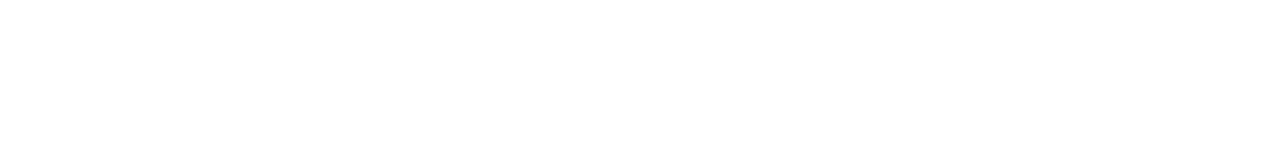
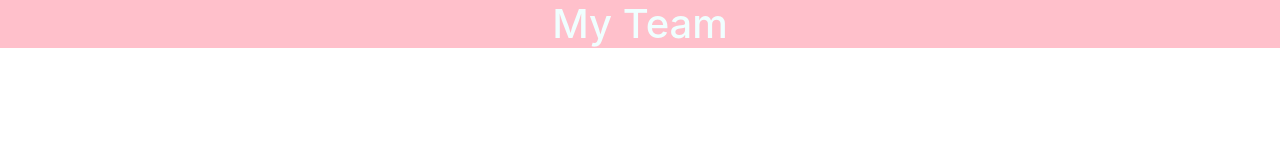
Before and after one commit to leah-choco/Generate-Team-Profiles, a website: page dist/index.html in a window 1280 px wide. Drawn offline with nearby package versions, Linux system fonts and the light colour scheme.

Commit message:
Started styling app

```diff
--- a/dist/index.html
+++ b/dist/index.html
@@ -5,9 +5,14 @@
     <meta http-equiv="X-UA-Compatible" content="IE=edge">
     <meta name="viewport" content="width=device-width, initial-scale=1.0">
     <title>My Team</title>
+    <link rel="stylesheet" href="https://stackpath.bootstrapcdn.com/bootstrap/4.5.0/css/bootstrap.min.css" integrity="sha384-9aIt2nRpC12Uk9gS9baDl411NQApFmC26EwAOH8WgZl5MYYxFfc+NcPb1dKGj7Sk" crossorigin="anonymous">
     <link rel="stylesheet" href="style.css">
 </head>
+
 <body>
+    <div>
+        <h1 class = "col-lg-12 text-center" id="header-style">My Team</h1>
+    </div>
 
 </body>
 </html>
--- a/dist/style.css
+++ b/dist/style.css
@@ -0,0 +1,5 @@
+#header-style{
+    background-color: pink;
+    color:azure;
+
+}
```
